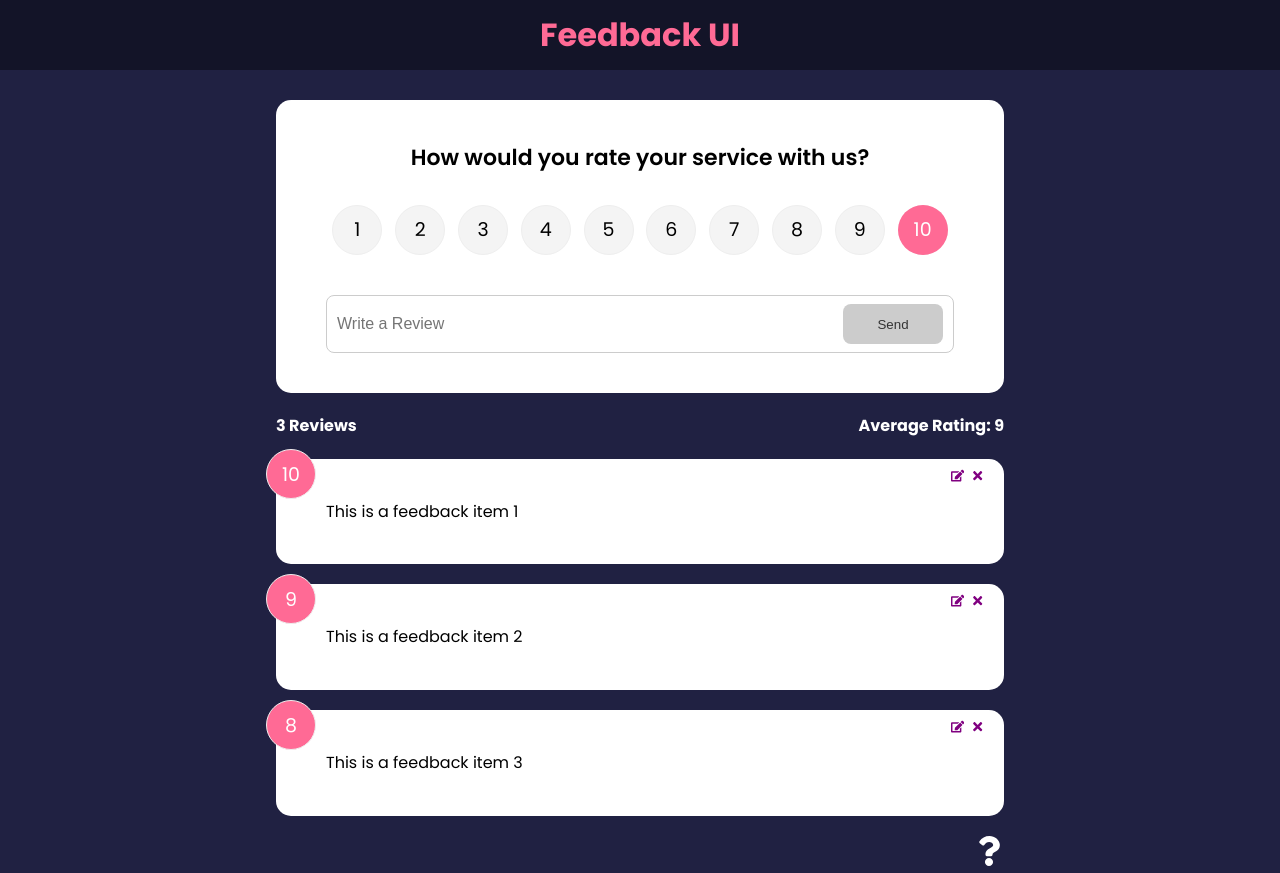
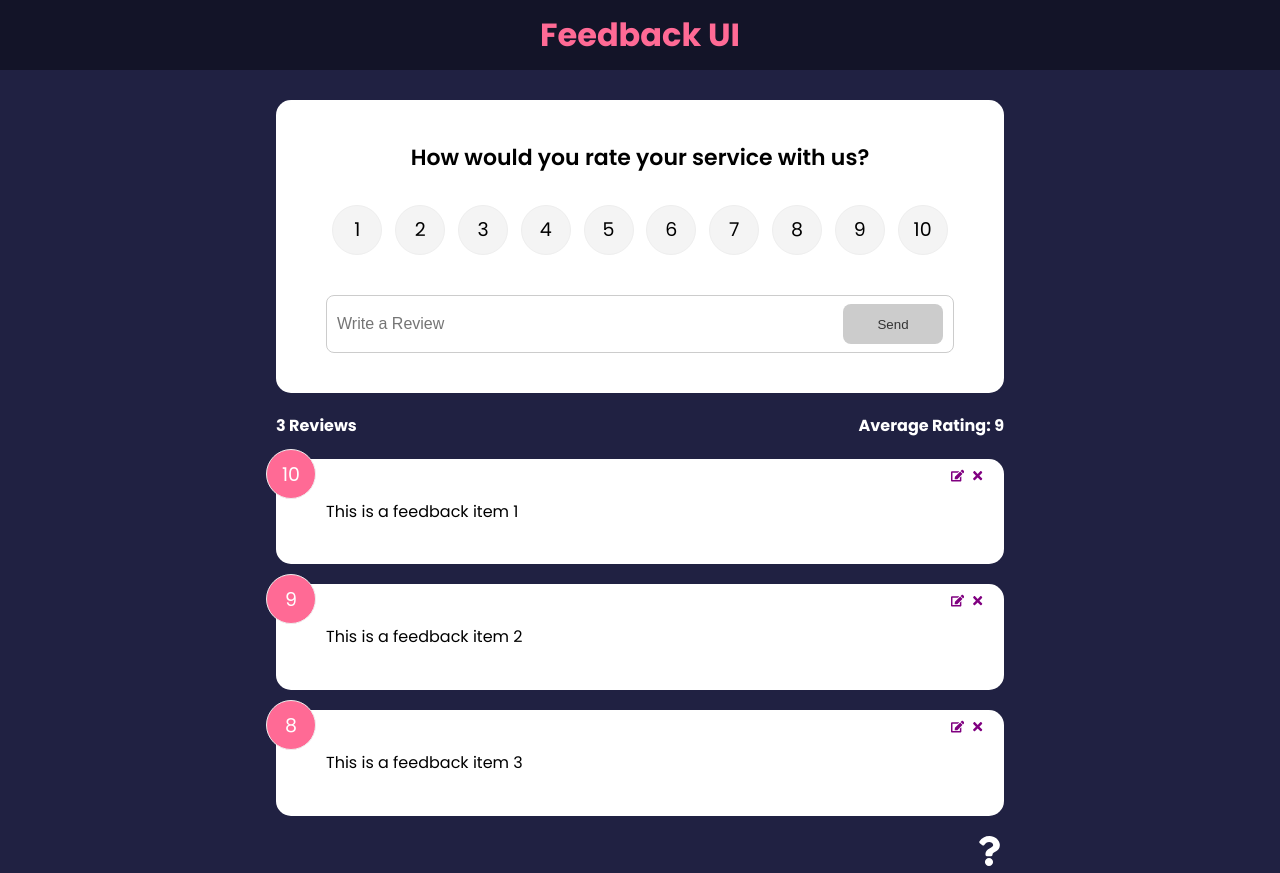
Before and after one commit to ImKetan1610/feedback1, a React (Create React App) app in the folder feedback_app/: page / in a window 1280 px wide. Built offline with nearby package versions, Linux system fonts and the light colour scheme.

Commit message:
Added edit features to the items with the use of useEffect

```diff
--- a/feedback_app/src/components/FeedbackForm.jsx
+++ b/feedback_app/src/components/FeedbackForm.jsx
@@ -1,5 +1,5 @@
 
-import { useState, useContext } from "react";
+import { useState, useContext, useEffect } from "react";
 import RatingSelect from "./RatingSelect";
 import Card from "./Shared/Card";
 import Button from "./Shared/Button";
@@ -11,7 +11,15 @@
     const [btnDisabled,setBtnDisabled]= useState(true);
     const [message,setMessage]= useState('');
 
-    const { addFeedback } = useContext(FeedbackContext)
+    const { addFeedback, feedbackEdit } = useContext(FeedbackContext)
+
+    useEffect(()=>{
+        if(feedbackEdit.edit == true){
+            setBtnDisabled(false);
+            setText(feedbackEdit.item.text);
+            setRating(feedbackEdit.item.rating);
+        }
+    },[feedbackEdit])
 
     const handleTextChange = (e) => {
         if(text === "") {
--- a/feedback_app/src/components/RatingSelect.jsx
+++ b/feedback_app/src/components/RatingSelect.jsx
@@ -1,9 +1,17 @@
 
-import { useState } from 'react'
+import { useState,useContext, useEffect } from 'react'
+import FeedbackContext from '../context/FeedbackContext';
 
 function RatingSelect ( { select } ) {
 
     const [selected, setSelected] = useState(10);
+
+    const { feedbackEdit } = useContext(FeedbackContext)
+
+    useEffect(()=>{
+        setSelected(feedbackEdit.item.rating)
+    },[feedbackEdit])
+
 
     const handleChange = (e) => {
         setSelected(+e.currentTarget.value)
--- a/feedback_app/src/context/FeedbackContext.jsx
+++ b/feedback_app/src/context/FeedbackContext.jsx
@@ -53,7 +53,8 @@
             feedback,
             deleteFeedback,
             addFeedback,
-            editFeedback
+            editFeedback,
+            feedbackEdit
         }}>
             {children}
         </FeedbackContext.Provider>
```
